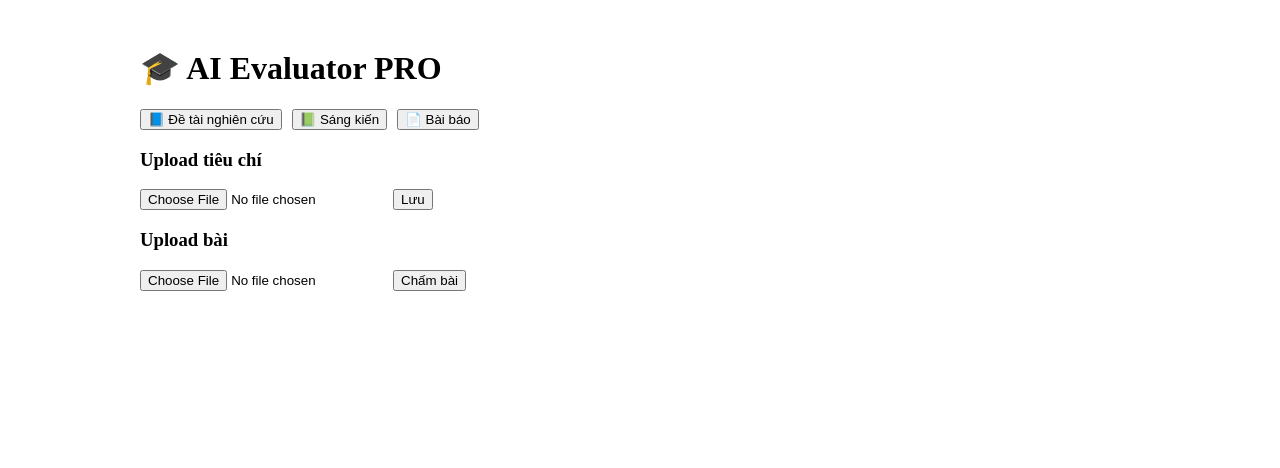
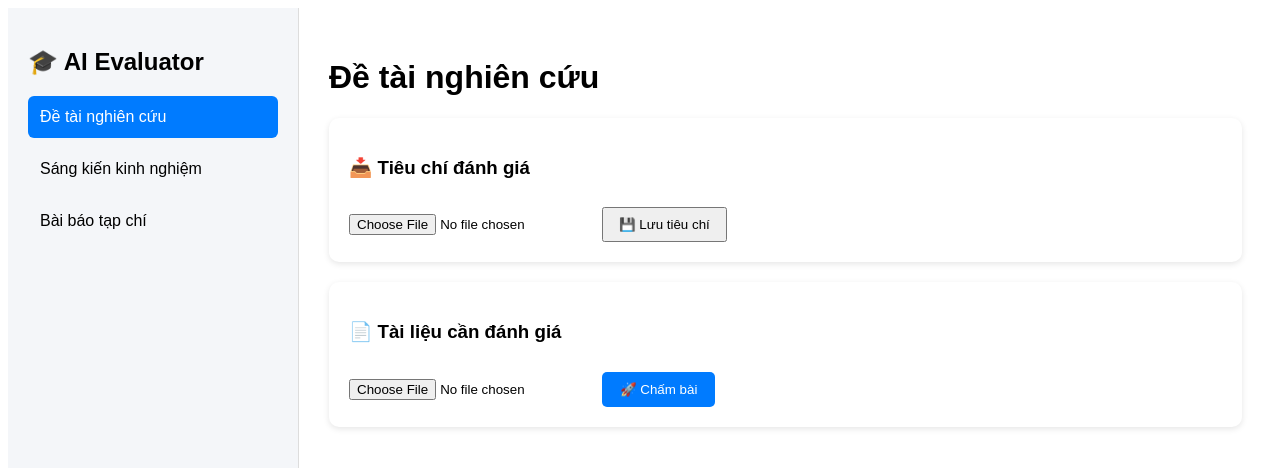
Before and after one commit to TroSV2025/ai-research-evaluator, a React (Create React App) app in the folder frontend/: page / in a window 1280 px wide. Shown: the top 468 px of the page. Built offline with nearby package versions, Linux system fonts and the light colour scheme.

Commit message:
Update App.js

```diff
--- a/frontend/src/App.js
+++ b/frontend/src/App.js
@@ -2,24 +2,37 @@ import React, { useState } from "react";
 
 const API = "https://ai-research-evaluator.onrender.com";
 
-const TYPES = [
-  { key: "research", name: "📘 Đề tài nghiên cứu" },
-  { key: "initiative", name: "📗 Sáng kiến" },
-  { key: "journal", name: "📄 Bài báo" }
+const MODULES = [
+  { key: "research", name: "Đề tài nghiên cứu" },
+  { key: "initiative", name: "Sáng kiến kinh nghiệm" },
+  { key: "journal", name: "Bài báo tạp chí" }
 ];
 
 export default function App() {
-  const [type, setType] = useState("research");
-  const [criteriaFile, setCriteriaFile] = useState(null);
-  const [file, setFile] = useState(null);
-  const [result, setResult] = useState(null);
-  const [loading, setLoading] = useState(false);
+  const [active, setActive] = useState("research");
 
-  const uploadCriteria = async () => {
+  const [state, setState] = useState({
+    research: {},
+    initiative: {},
+    journal: {}
+  });
+
+  const update = (tab, data) => {
+    setState(prev => ({
+      ...prev,
+      [tab]: { ...prev[tab], ...data }
+    }));
+  };
+
+  // ================= API =================
+  const uploadCriteria = async (tab) => {
+    const s = state[tab];
+    if (!s.criteriaFile) return alert("Chọn file tiêu chí");
+
     const fd = new FormData();
-    fd.append("file", criteriaFile);
+    fd.append("file", s.criteriaFile);
 
-    await fetch(`${API}/upload-criteria/${type}`, {
+    await fetch(`${API}/upload-criteria/${tab}`, {
       method: "POST",
       body: fd
     });
@@ -27,13 +40,16 @@ export default function App() {
     alert("Đã lưu tiêu chí");
   };
 
-  const evaluate = async () => {
+  const evaluate = async (tab) => {
+    const s = state[tab];
+    if (!s.file) return alert("Chọn file bài");
+
     const fd = new FormData();
-    fd.append("file", file);
+    fd.append("file", s.file);
 
-    setLoading(true);
+    update(tab, { loading: true, result: null });
 
-    const res = await fetch(`${API}/evaluate/${type}`, {
+    const res = await fetch(`${API}/evaluate/${tab}`, {
       method: "POST",
       body: fd
     });
@@ -47,46 +63,161 @@ export default function App() {
       parsed = { conclusion: data.result };
     }
 
-    setResult(parsed);
-    setLoading(false);
+    update(tab, { result: parsed, loading: false });
   };
 
+  const s = state[active] || {};
+
   return (
-    <div style={{ maxWidth: 1000, margin: "auto", padding: 20 }}>
-      <h1>🎓 AI Evaluator PRO</h1>
+    <div style={{ display: "flex", height: "100vh", fontFamily: "Arial" }}>
 
-      <div style={{ display: "flex", gap: 10 }}>
-        {TYPES.map(t => (
-          <button key={t.key} onClick={() => setType(t.key)}>
-            {t.name}
-          </button>
+      {/* ================= SIDEBAR ================= */}
+      <div style={sidebar}>
+        <h2>🎓 AI Evaluator</h2>
+
+        {MODULES.map(m => (
+          <div
+            key={m.key}
+            onClick={() => setActive(m.key)}
+            style={{
+              ...menuItem,
+              background: active === m.key ? "#007bff" : "transparent",
+              color: active === m.key ? "#fff" : "#000"
+            }}
+          >
+            {m.name}
+          </div>
         ))}
       </div>
 
-      <h3>Upload tiêu chí</h3>
-      <input type="file" onChange={e => setCriteriaFile(e.target.files[0])}/>
-      <button onClick={uploadCriteria}>Lưu</button>
+      {/* ================= MAIN ================= */}
+      <div style={main}>
 
-      <h3>Upload bài</h3>
-      <input type="file" onChange={e => setFile(e.target.files[0])}/>
-      <button onClick={evaluate}>
-        {loading ? "Đang chấm..." : "Chấm bài"}
-      </button>
+        <h1>{MODULES.find(m => m.key === active).name}</h1>
 
-      {result && (
-        <div>
-          <h2>Điểm: {result.score}</h2>
+        {/* Upload tiêu chí */}
+        <div style={card}>
+          <h3>📥 Tiêu chí đánh giá</h3>
+          <input type="file" onChange={(e) => update(active, { criteriaFile: e.target.files[0] })}/>
+          <button style={btn} onClick={() => uploadCriteria(active)}>💾 Lưu tiêu chí</button>
+        </div>
 
-          {result.details?.map((d, i) => (
-            <div key={i}>
-              <b>{d.name}</b>: {d.score}/{d.max}
-              <p>{d.comment}</p>
+        {/* Upload bài */}
+        <div style={card}>
+          <h3>📄 Tài liệu cần đánh giá</h3>
+          <input type="file" onChange={(e) => update(active, { file: e.target.files[0] })}/>
+          <button style={btnPrimary} onClick={() => evaluate(active)}>
+            {s.loading ? "⏳ Đang xử lý..." : "🚀 Chấm bài"}
+          </button>
+        </div>
+
+        {/* RESULT */}
+        {s.result && (
+          <div style={resultCard}>
+            <h2>📊 Kết quả đánh giá</h2>
+
+            <div style={scoreBox}>
+              {s.result.score !== undefined ? s.result.score : "--"}
             </div>
-          ))}
 
-          <h3>{result.conclusion}</h3>
-        </div>
-      )}
+            {s.result.details?.length > 0 && (
+              <table style={table}>
+                <thead>
+                  <tr>
+                    <th>Tiêu chí</th>
+                    <th>Điểm</th>
+                    <th>Nhận xét</th>
+                  </tr>
+                </thead>
+                <tbody>
+                  {s.result.details.map((d, i) => (
+                    <tr key={i}>
+                      <td>{d.name}</td>
+                      <td>{d.score}/{d.max}</td>
+                      <td>{d.comment}</td>
+                    </tr>
+                  ))}
+                </tbody>
+              </table>
+            )}
+
+            <div style={conclusion}>
+              {s.result.conclusion}
+            </div>
+          </div>
+        )}
+      </div>
     </div>
   );
 }
+
+// ================= STYLE =================
+
+const sidebar = {
+  width: 250,
+  background: "#f4f6f9",
+  padding: 20,
+  borderRight: "1px solid #ddd"
+};
+
+const menuItem = {
+  padding: 12,
+  marginTop: 10,
+  cursor: "pointer",
+  borderRadius: 6
+};
+
+const main = {
+  flex: 1,
+  padding: 30,
+  overflow: "auto"
+};
+
+const card = {
+  background: "#fff",
+  padding: 20,
+  marginBottom: 20,
+  borderRadius: 10,
+  boxShadow: "0 2px 6px rgba(0,0,0,0.1)"
+};
+
+const resultCard = {
+  background: "#ffffff",
+  padding: 25,
+  borderRadius: 10,
+  boxShadow: "0 2px 10px rgba(0,0,0,0.15)"
+};
+
+const btn = {
+  marginTop: 10,
+  padding: "8px 15px"
+};
+
+const btnPrimary = {
+  marginTop: 10,
+  padding: "10px 18px",
+  background: "#007bff",
+  color: "#fff",
+  border: "none",
+  borderRadius: 5,
+  cursor: "pointer"
+};
+
+const scoreBox = {
+  fontSize: 40,
+  fontWeight: "bold",
+  color: "#007bff",
+  marginBottom: 20
+};
+
+const table = {
+  width: "100%",
+  borderCollapse: "collapse",
+  marginBottom: 20
+};
+
+const conclusion = {
+  background: "#eef6ff",
+  padding: 15,
+  borderRadius: 6
+};
```
